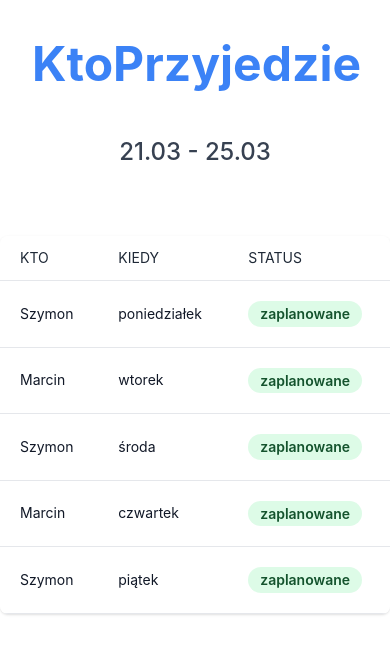
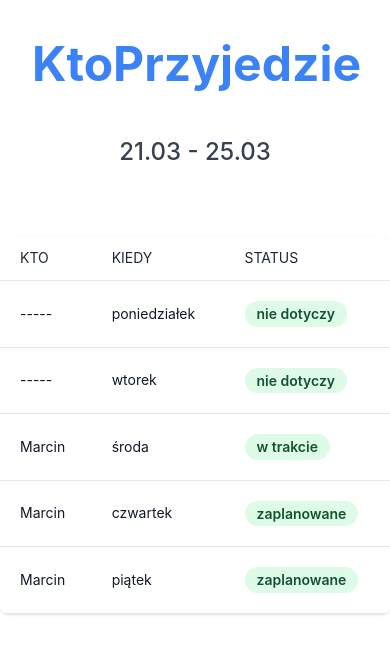
Before and after one commit to simonkurek/kto-przyjedzie-frontend, a Next.js app: page /app in a window 390 px wide. Shown: the top 654 px of the page. Built offline with nearby package versions, Linux system fonts and the light colour scheme.

Commit message:
mobile view margin fix & this week placeholder data update

```diff
--- a/pages/app/index.tsx
+++ b/pages/app/index.tsx
@@ -10,7 +10,7 @@ const Dashboard = () => {
         <NameHeader />
         <Subtitle text="21.03 - 25.03" />
         <div className="py-8">
-          <div className="-mx-4 sm:-mx-8 px-4 sm:px-8 py-4 overflow-x-auto">
+          <div className="-ml-4 sm:-mx-8 pl-4 sm:px-8 py-4 overflow-x-auto">
             <div className="inline-block min-w-full shadow rounded-lg overflow-hidden">
               <table className="min-w-full leading-normal">
                 <thead>
@@ -37,23 +37,19 @@ const Dashboard = () => {
                 </thead>
                 <tbody>
                   <Ride
-                    name={"Szymon"}
+                    name={"-----"}
                     date={"poniedziałek"}
-                    status={"zaplanowane"}
+                    status={"nie dotyczy"}
                   />
-                  <Ride
-                    name={"Marcin"}
-                    date={"wtorek"}
-                    status={"zaplanowane"}
-                  />
-                  <Ride name={"Szymon"} date={"środa"} status={"zaplanowane"} />
+                  <Ride name={"-----"} date={"wtorek"} status={"nie dotyczy"} />
+                  <Ride name={"Marcin"} date={"środa"} status={"w trakcie"} />
                   <Ride
                     name={"Marcin"}
                     date={"czwartek"}
                     status={"zaplanowane"}
                   />
                   <Ride
-                    name={"Szymon"}
+                    name={"Marcin"}
                     date={"piątek"}
                     status={"zaplanowane"}
                   />
```
